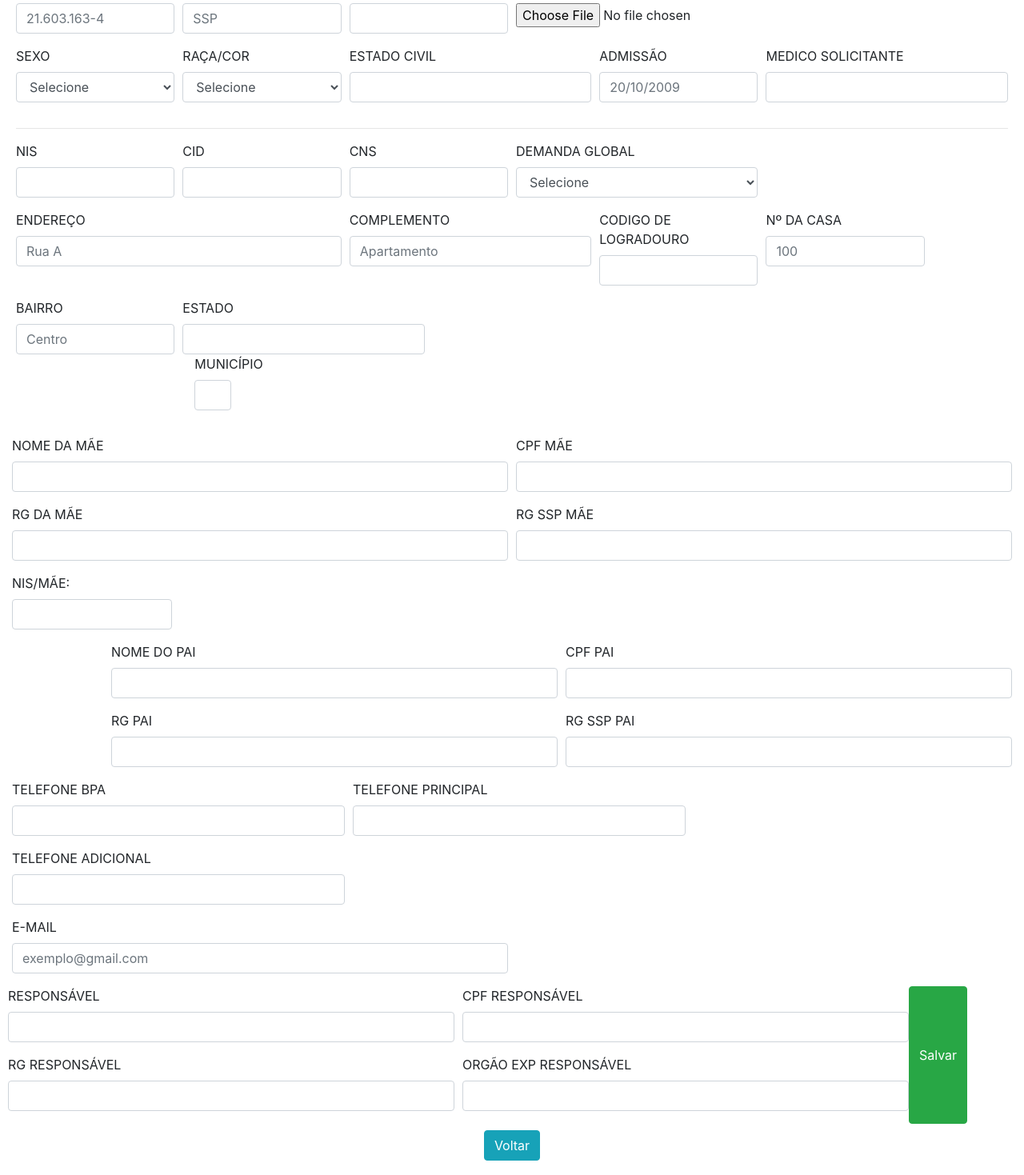
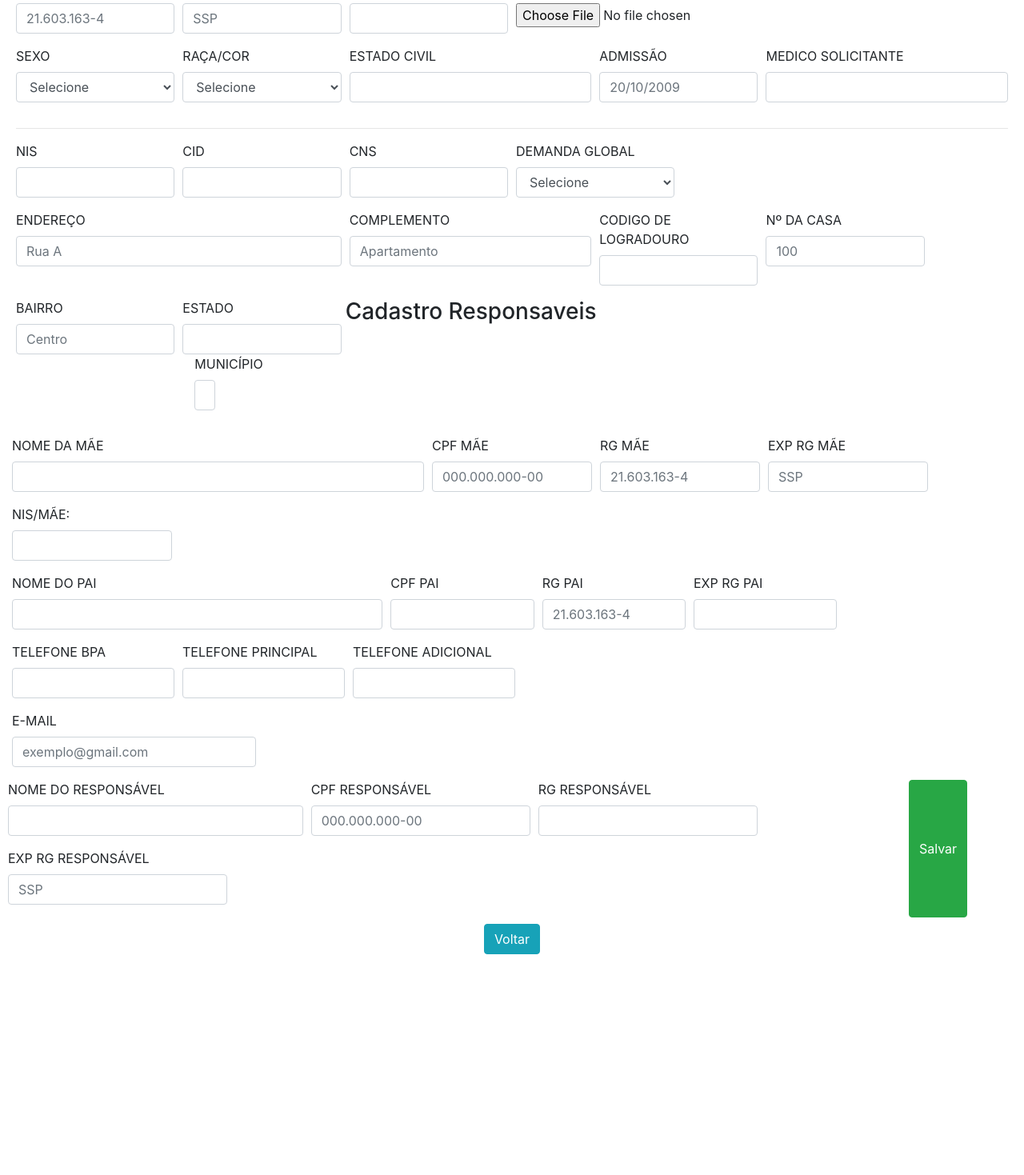
Before and after one commit to lucasmunizsg/Project-test, a Django app: page /form/ in a window 1280 px wide. Shown: the part 263-1732 px from the top of the page at 80% size. After the commit the page ends 1456 px from the top, so only its background shows below. Run offline with Django 4.2, Linux system fonts and the light colour scheme; some libraries are stand-ins or nearby versions.

Commit message:
Novas tabelas e inputs

```diff
--- a/app/forms.py
+++ b/app/forms.py
@@ -13,4 +13,4 @@ class RegisterForm(ModelForm):
             'cpf_pai','rg_pai','rg_ssp_pai','telefone_bpa',
             'telefone_principal','telefone_adicional','responsavel',
             'doc_responsavel_cpf','rg_responsavel',
-            'orgao_exp_responsavel']
+            'orgao_exp_responsavel', 'demanda_global']
--- a/app/models.py
+++ b/app/models.py
@@ -12,7 +12,8 @@ class Register(models.Model):
     nis = models.CharField(max_length=100)
     cid = models.CharField(max_length=100)
     medico_solicitante = models.CharField(max_length=100)
-    cns = models.CharField(max_length=100)
+    cns = models.CharField(max_length=16)
+    demanda_global = models.CharField(max_length=100)
     idade = models.IntegerField()
     sexo = models.CharField(max_length=100)
     raca_cor = models.CharField(max_length=100)
--- a/app/templates/form.html
+++ b/app/templates/form.html
@@ -64,9 +64,10 @@
                       <option value="Feminino">Feminino</option>
                  </select>
                </div>
+
                <div class="form-group col-md-2">
                  <label>RAÇA/COR</label>
-                 <select class="form-control" {{form.sexo}}>
+                 <select class="form-control" {{raca_cor}}>
                       <option selected>Selecione</option>
                       <option value="Preto">Preto</option>
                       <option value="Pardo">Pardo</option>
@@ -102,9 +103,9 @@
                    <label>CNS</label>
                    <input class="form-control" placeholder=" " {{form.cns}}
                </div>
-               <div class="form-group col-md-3">
+               <div class="form-group col-md-2">
                  <label>DEMANDA GLOBAL</label>
-                 <select class="form-control">
+                 <select class="form-control" {{demanda_global}}>
                       <option selected>Selecione</option>
                       <option value="FISIO">FISIO</option>
                       <option value="FONO">FONO</option>
@@ -132,103 +133,107 @@
                    <label>Nº DA CASA</label>
                    <input class="form-control" placeholder="100" {{form.n_da_casa}}
                </div>
-               <div class="form-group col-md-2">
+             </div>
+
+             <div class="form-row">
+                <div class="form-group col-md-2">
                    <label>BAIRRO</label>
                    <input class="form-control" placeholder="Centro" {{form.bairro}}
                </div>
-               <div class="form-group col-md-3">
+               <div class="form-group col-md-2">
                    <label>ESTADO</label>
                    <input class="form-control" placeholder=" " {{form.estado}}
                </div>
-               <div class="form-group col-md-3">
+               <div class="form-group col-md-2">
                    <label>MUNICÍPIO</label>
                    <input class="form-control" placeholder=" " {{form.municipio}}
                </div>
              </div>
-             <hr>
+
+              <h3> Cadastro Responsaveis</h3>
              <div class="form-row">
-               <div class="form-group col-md-6">
+               <div class="form-group col-md-5">
                    <label>NOME DA MÃE</label>
                    <input class="form-control" placeholder=" " {{form.nome_da_mae}}
                </div>
-               <div class="form-group col-md-6">
+               <div class="form-group col-md-2">
                    <label>CPF MÃE</label>
-                   <input class="form-control" placeholder=" "  {{form.cpf_mae}}
+                   <input class="form-control" placeholder="000.000.000-00"  {{form.cpf_mae}}
                </div>
-               <div class="form-group col-md-6">
-                   <label>RG DA MÃE</label>
-                   <input class="form-control" placeholder=" " {{form.rg_da_mae}}
+               <div class="form-group col-md-2">
+                   <label>RG MÃE</label>
+                   <input class="form-control" placeholder="21.603.163-4" {{form.rg_da_mae}}
                </div>
-               <div class="form-group col-md-6">
-                   <label>RG SSP MÃE</label>
-                   <input class="form-control" placeholder=" "{{form.rg_ssp_mae}}
+               <div class="form-group col-md-2">
+                   <label>EXP RG MÃE</label>
+                   <input class="form-control" placeholder="SSP"{{form.rg_ssp_mae}}
                </div>
                <div class="form-group col-md-2">
                    <label>NIS/MÃE:</label>
                    <input class="form-control" placeholder=" " {{form.nis_mae}}
                </div>
              </div>
-            <hr>
+
              <div class="form-row">
-               <div class="form-group col-md-6">
+               <div class="form-group col-md-5">
                    <label>NOME DO PAI</label>
                    <input class="form-control" placeholder=" " {{form.nome_do_pai}}
                </div>
-               <div class="form-group col-md-6">
+               <div class="form-group col-md-2">
                    <label>CPF PAI</label>
                    <input class="form-control" placeholder=" " {{form.cpf_pai}}
                </div>
-               <div class="form-group col-md-6">
+               <div class="form-group col-md-2">
                    <label>RG PAI</label>
-                   <input class="form-control" placeholder=" " {{form.rg_pai}}
+                   <input class="form-control" placeholder="21.603.163-4" {{form.rg_pai}}
                </div>
-               <div class="form-group col-md-6">
-                   <label>RG SSP PAI</label>
+               <div class="form-group col-md-2">
+                   <label>EXP RG PAI</label>
                    <input class="form-control" placeholder=" " {{form.rg_ssp_pai}}
                </div>
              </div>
 
              <div class="form-row">
-               <div class="form-group col-md-6">
+               <div class="form-group col-md-3">
                    <label>TELEFONE BPA</label>
                    <input class="form-control" placeholder=" "{{form.telefone_bpa}}
                </div>
-               <div class="form-group col-md-6">
+               <div class="form-group col-md-3">
                    <label>TELEFONE PRINCIPAL</label>
                    <input class="form-control" placeholder=" "{{form.telefone_principal}}
                </div>
-               <div class="form-group col-md-6">
+               <div class="form-group col-md-3">
                    <label>TELEFONE ADICIONAL</label>
                    <input class="form-control" placeholder=" "{{form.telefone_adicional}}
                </div>
              </div>
+
              <div class="form-row">
-               <div class="form-group col-md-6">
+               <div class="form-group col-md-3">
                    <label>E-MAIL</label>
                    <input class="form-control" placeholder="exemplo@gmail.com" {{form.email}}
                </div>
              </div>
 
-             <div class="form-row">
-               <div class="form-group col-md-6">
-                   <label>RESPONSÁVEL</label>
+            <div class="form-row">
+                <div class="form-group col-md-4">
+                   <label>NOME DO RESPONSÁVEL</label>
                    <input class="form-control" placeholder=" "{{form.responsavel}}
                </div>
-               <div class="form-group col-md-6">
+               <div class="form-group col-md-3">
                    <label>CPF RESPONSÁVEL</label>
-                   <input class="form-control" placeholder=" " {{form.doc_responsavel_cpf}}
+                   <input class="form-control" placeholder="000.000.000-00" {{form.doc_responsavel_cpf}}
                </div>
-               <div class="form-group col-md-6">
+               <div class="form-group col-md-3">
                    <label>RG RESPONSÁVEL</label>
                    <input class="form-control" placeholder=" " {{form.rg_responsavel}}
                </div>
-               <div class="form-group col-md-6">
-                   <label>ORGÃO EXP RESPONSÁVEL</label>
-                   <input class="form-control" placeholder=" " {{form.orgao_exp_responsavel}}
+               <div class="form-group col-md-3">
+                   <label>EXP RG RESPONSÁVEL</label>
+                   <input class="form-control" placeholder="SSP" {{form.orgao_exp_responsavel}}
                </div>
-             </div>
-
-          <input type="submit" class="btn btn-success" value="Salvar">
+            </div>
+                <input class="btn btn-success" type="submit"  value="Salvar">
         </form>
         <div class="col-8 m-auto pt-2 pb-2 text-center">
             <a href="http://localhost:8000/" class="btn btn-info">Voltar</a>
```
Also changed, not shown: app/migrations/0002_register_demanda_global_alter_register_cns_and_more.py (added).
